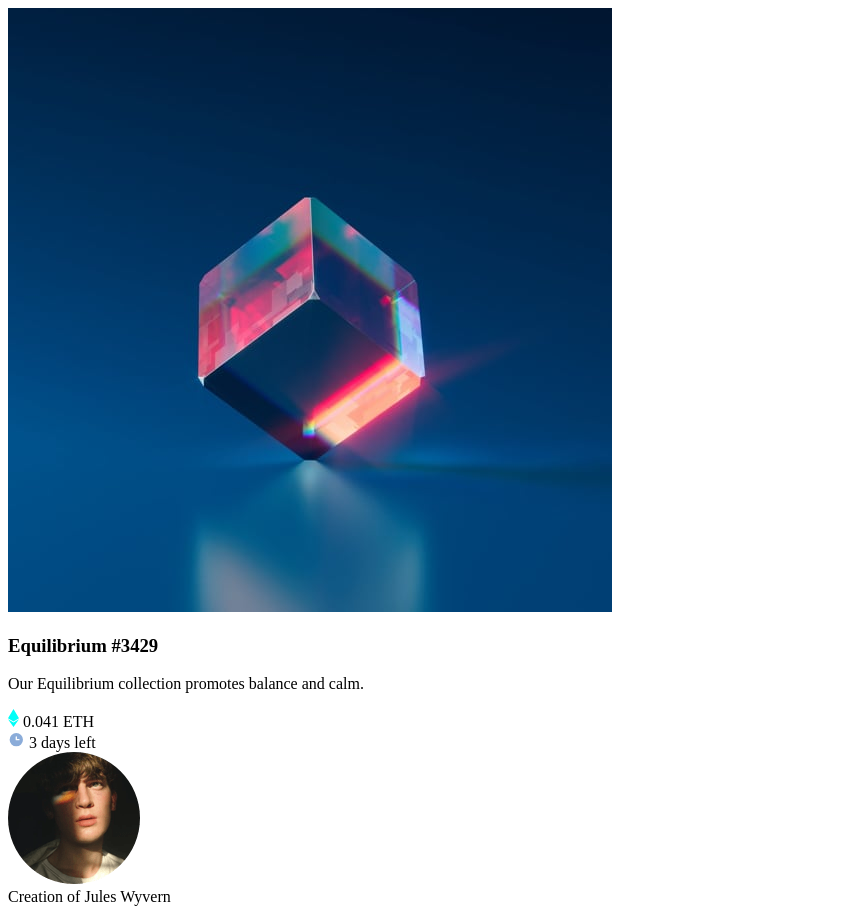
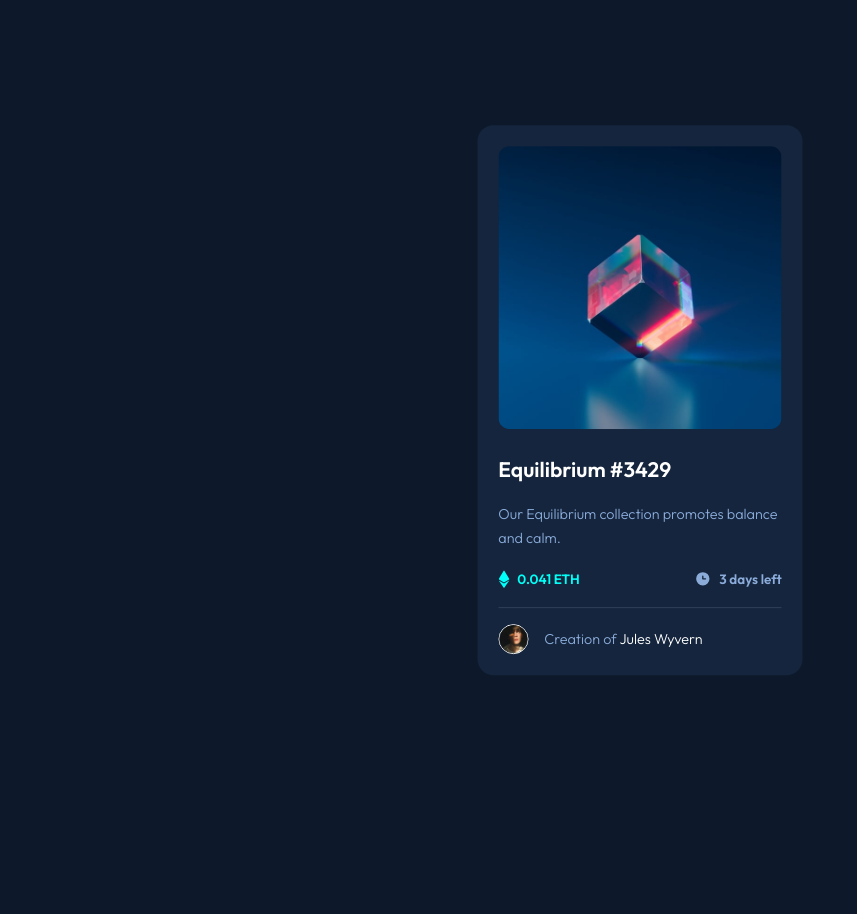
Before and after one commit to nazzalra/frontendmentor-nft, a plain HTML site: page index.html in a window 1280 px wide. Shown: the whole page, without its empty margins (0-857 px from the left). After the commit the page ends 800 px from the top, so only its background shows below. Drawn offline with Linux system fonts and the light colour scheme.

Commit message:
add some class to some html elements and implement styles

```diff
--- a/index.html
+++ b/index.html
@@ -13,14 +13,14 @@
   </head>
   <body>
     <main>
-      <div class="container">
+      <div class="container flex">
         <img src="./images/image-equilibrium.jpg" alt="image-equilibrium" class="nft-img" />
         <h3 class="title">Equilibrium #3429</h3>
         <p class="subtitle">Our Equilibrium collection promotes balance and calm.</p>
-        <div class="flex">
+        <div class="desc flex">
           <div class="flex">
             <img src="./images/icon-ethereum.svg" alt="eth icon" class="eth-icon" />
-            <span>0.041 ETH</span>
+            <span class="amount">0.041 ETH</span>
           </div>
           <div class="flex">
             <img src="./images/icon-clock.svg" alt="clock icon" class="clock-icon" />
--- a/styles.css
+++ b/styles.css
@@ -0,0 +1,101 @@
+/* import google font */
+@import url('https://fonts.googleapis.com/css2?family=Outfit:wght@300,400;600&display=swap');
+
+:root{
+    /* Colors */
+    --clr-primary: hsl(215, 51%, 70%);
+    --clr-primary-alt: hsl(178, 100%, 50%);
+    --clr-body: hsl(217, 54%, 11%);
+    --clr-container: hsl(216, 50%, 16%);
+    --clr-line: hsl(215, 32%, 27%);
+
+    /* Typography */
+    --fs-body: 18px;
+    --ff-body: 'Outfit', sans-serif;
+}
+
+*{
+    box-sizing: border-box;
+    margin: 0;
+    padding: 0;
+}
+
+body{
+    font-size: var(--fs-body);
+    font-family: var(--ff-body);
+    min-height: 100vh;
+    background-color: var(--clr-body);
+    color: var(--clr-primary);
+}
+
+img{
+    max-width: 100%;
+    height: auto;
+}
+
+.flex{
+    display: flex;
+    gap: .5rem;
+    align-items: center;
+}
+
+.container{
+    background-color: var(--clr-container);
+    width: 325px;
+    position: absolute;
+    top: 50%;
+    left: 50%;
+    transform: translate(-50%,-50%);
+    padding: 1.3rem;
+    border-radius: 1rem;
+    flex-direction: column;
+    row-gap: 1.2rem;
+    align-items: flex-start;
+    overflow: hidden;
+}
+
+.nft-img{
+    border-radius: .7rem;
+    margin-bottom: .5rem;
+}
+
+.title{
+    color: white;
+    font-weight: 600;
+}
+
+.subtitle{
+    font-size: .8em;
+    line-height: 1.7;
+    font-weight: 300;
+}
+
+.desc{
+    align-self: stretch;
+    justify-content: space-between;
+    font-size: .75em;
+    font-weight: 600;
+}
+
+.desc .amount{
+    color: var(--clr-primary-alt);
+}
+
+.creator{
+    border-top: 1px solid var(--clr-line);
+    padding-top: 1rem;
+    column-gap: 1rem;
+    font-size: .8em;
+    align-self: stretch;
+}
+
+.creator-avatar{
+    width: 30px;
+    height: 30px;
+    border: 1px solid white;
+    border-radius: 50%;
+}
+
+.creator .name{
+    color: white;
+}
```
